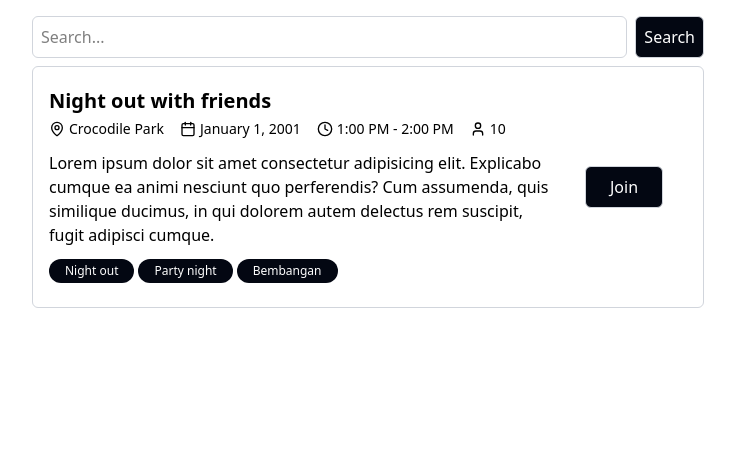
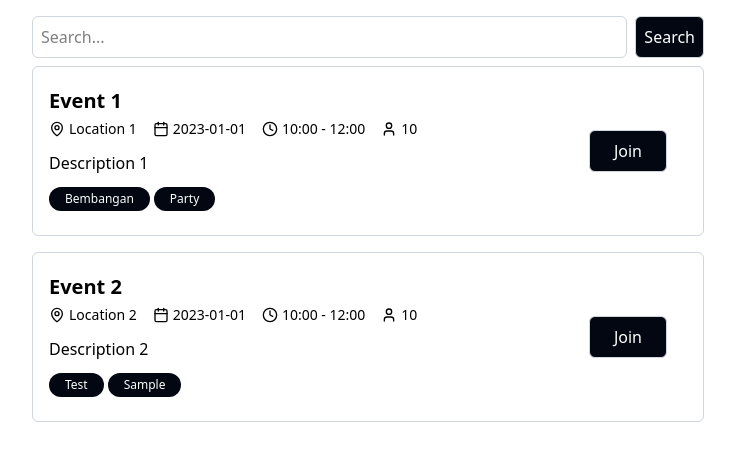
Before and after one commit to kobz2414/meet-sync, a React (Vite) app: page / in a window 1280 px wide. Shown: the top 460 px of the page, without its empty margins (272-1007 px from the left). Built offline with nearby package versions, Linux system fonts and the light colour scheme.

Commit message:
feat: added dynamic data

```diff
--- a/src/App.tsx
+++ b/src/App.tsx
@@ -1,15 +1,29 @@
-import Event from "./components/Event";
-import Search from "./components/Search";
+import Event from "./components/event";
+import Search from "./components/search";
+import { testEvents } from "./utils/constants";
 
 function App() {
   return (
     <>
-        <div className="m-4">
+      <div className="m-4">
         <div className="flex flex-col max-w-2xl w-full mx-auto">
           <Search />
-          <Event />
+          {testEvents.map((event) => {
+            return (
+              <Event
+                name={event.name}
+                description={event.description}
+                location={event.location}
+                date={event.date}
+                timeStart={event.timeStart}
+                timeEnd={event.timeEnd}
+                participants={event.participants}
+                tags={event.tags}
+              />
+            );
+          })}
         </div>
-        </div>
+      </div>
     </>
   );
 }
--- a/src/components/Event.tsx
+++ b/src/components/Event.tsx
@@ -1,51 +1,53 @@
 import { Calendar, Clock, MapPin, User } from "lucide-react";
+import EventTag from "./event-tag";
+import { EventDetails } from "../utils/types";
 
-const Event = () => {
+
+const Event = ({
+  name,
+  description,
+  location,
+  date,
+  timeStart,
+  timeEnd,
+  participants,
+  tags,
+}: EventDetails) => {
   return (
     <>
       <div className="flex flex-row p-4 my-2 border rounded-md border-gray-300">
         <div className="flex flex-col max-w-lg">
           <div className="py-1">
-              <p className="text-xl font-semibold">Night out with friends</p>
+            <p className="text-xl font-semibold">{name}</p>
             <div className="flex flex-row space-x-4">
               <div className="flex flex-row items-center py-1">
                 <MapPin size={16} />
-                  <p className="ps-1 text-sm">Crocodile Park</p>
+                <p className="ps-1 text-sm">{location}</p>
               </div>
               <div className="flex flex-row items-center py-1">
                 <Calendar size={16} />
-                  <p className="ps-1 text-sm">January 1, 2001</p>
+                <p className="ps-1 text-sm">{date}</p>
               </div>
               <div className="flex flex-row items-center py-1">
                 <Clock size={16} />
-                  <p className="ps-1 text-sm">1:00 PM - 2:00 PM</p>
+                <p className="ps-1 text-sm">
+                  {timeStart} - {timeEnd}
+                </p>
               </div>
               <div className="flex flex-row items-center py-1">
                 <User size={16} />
-                  <p className="ps-1 text-sm">10</p>
+                <p className="ps-1 text-sm">{participants}</p>
               </div>
             </div>
           </div>
-            <p className="py-1">
-              {" "}
-              Lorem ipsum dolor sit amet consectetur adipisicing elit. Explicabo
-              cumque ea animi nesciunt quo perferendis? Cum assumenda, quis
-              similique ducimus, in qui dolorem autem delectus rem suscipit,
-              fugit adipisci cumque.
-            </p>
+          <p className="py-1">{description}</p>
           <div className="flex flex-row py-2 space-x-1">
-              <p className="w-fit rounded-full bg-gray-950 py-1 px-4 text-xs text-white">
-                Night out
-              </p>
-              <p className="w-fit rounded-full bg-gray-950 py-1 px-4 text-xs text-white">
-                Party night
-              </p>
-              <p className="w-fit rounded-full bg-gray-950 py-1 px-4 text-xs text-white">
-                Bembangan
-              </p>
+            {tags.map((tag) => (
+              <EventTag tag={tag} />
+            ))}
           </div>
         </div>
-          <div className="flex-1 flex justify-center items-center">
+        <div className="flex-1 flex justify-end items-center pe-5">
           <button className="px-6 py-2 border border-gray-300 rounded-md bg-gray-950 text-white">
             Join
           </button>
@@ -53,6 +55,6 @@ const Event = () => {
       </div>
     </>
   );
-}
+};
 
-export default Event
+export default Event;
```
Lines whose indentation alone changed are shown as unchanged.
